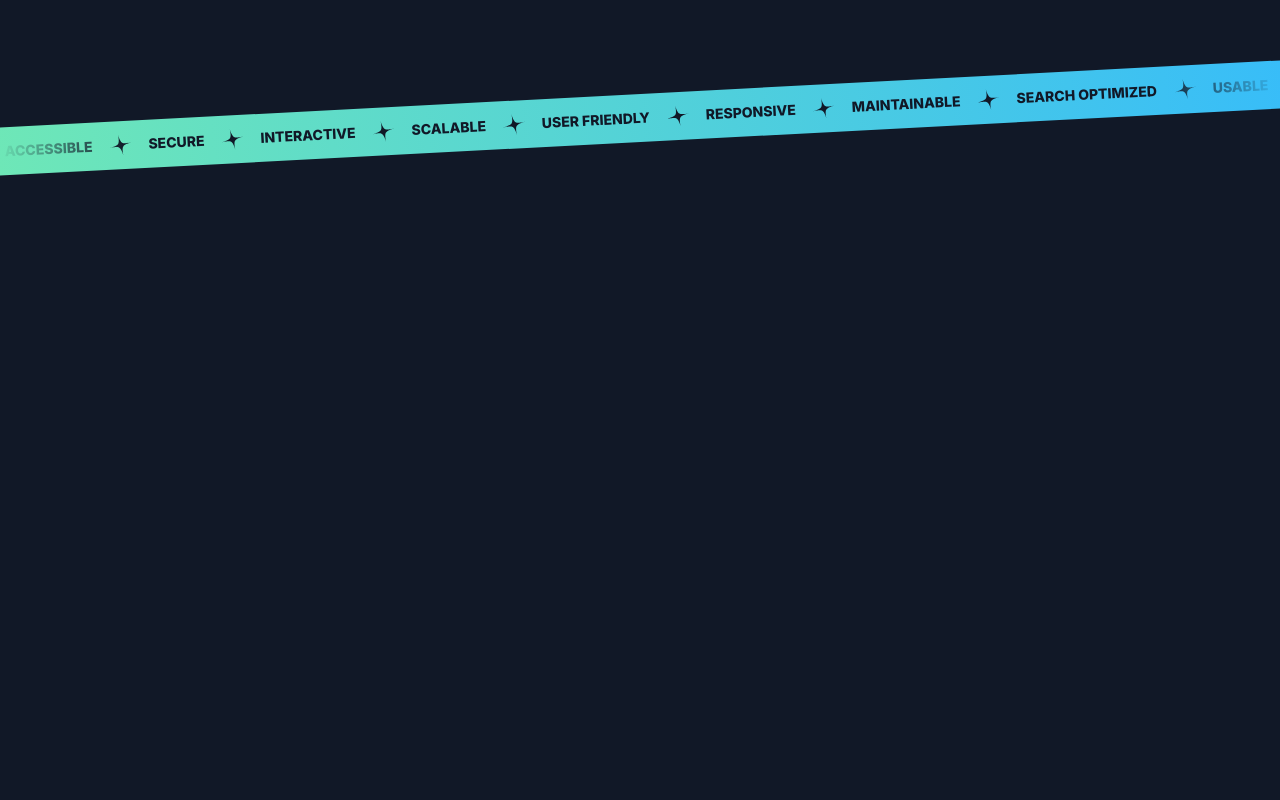
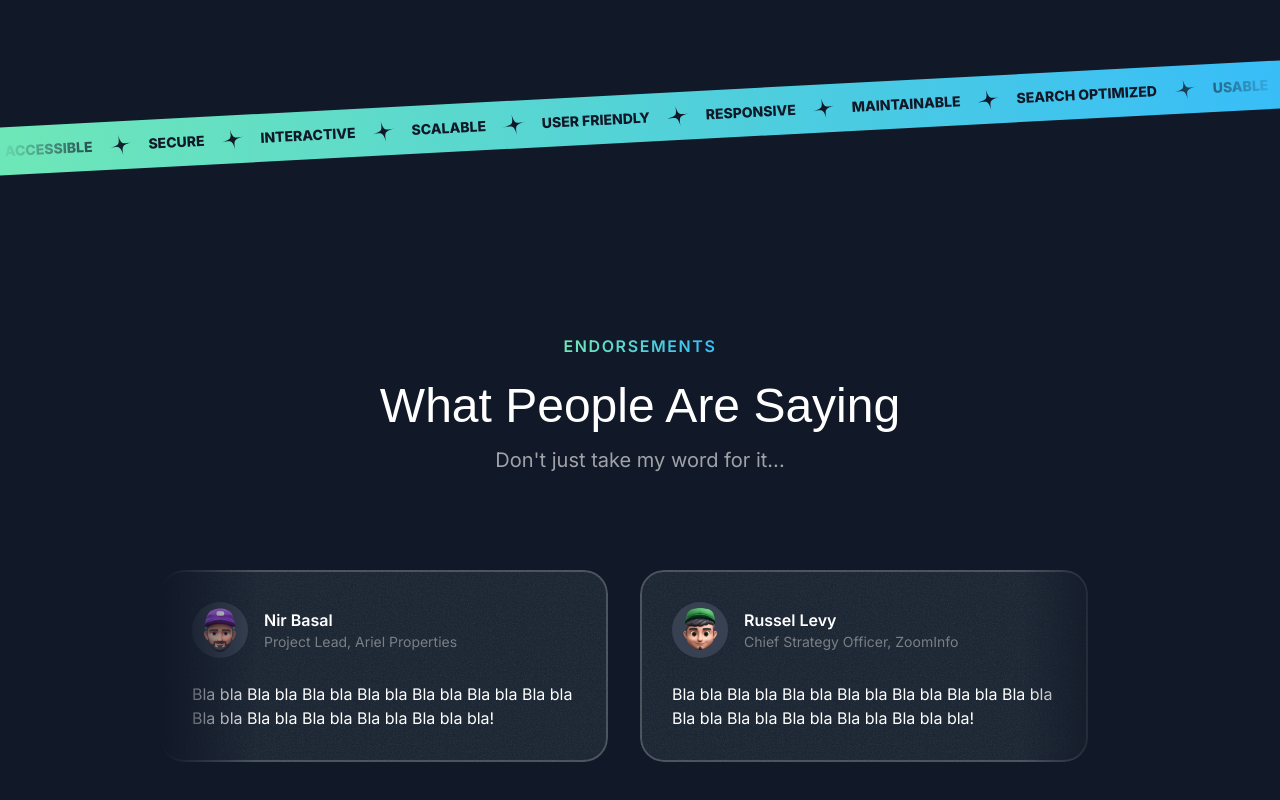
Before and after one commit to orrgorenn/ogoren-portfolio, a Next.js app: page / in a window 1280 px wide. Shown: the part 2152-2952 px from the top of the page. Before the commit the page ends 2390 px from the top, so only its background shows below. Built offline with nearby package versions, Linux system fonts and the light colour scheme; a web font is replaced by a local one.

Commit message:
add testimonials, make some components generic

```diff
--- a/src/app/page.tsx
+++ b/src/app/page.tsx
@@ -2,6 +2,7 @@
 import Hero from "@/sections/hero";
 import Projects from "@/sections/projects";
 import Tape from "@/sections/tape";
+import Testimonials from "@/sections/testimonials";
 
 export default function Home() {
   return (
@@ -10,6 +11,7 @@
       <Hero />
       <Projects />
       <Tape />
+      <Testimonials />
     </div>
   );
 }
--- /dev/null
+++ b/src/components/card.tsx
@@ -0,0 +1,23 @@
+import grainImage from "@/assets/images/grain.jpg";
+import { twMerge } from "tailwind-merge";
+import { PropsWithChildren } from "react";
+
+export default function Card({
+  className,
+  children,
+}: PropsWithChildren<{ className?: string }>) {
+  return (
+    <div
+      className={twMerge(
+        "relative z-0 overflow-hidden rounded-3xl bg-gray-800 p-6 after:pointer-events-none after:absolute after:inset-0 after:z-10 after:rounded-3xl after:outline after:outline-2 after:-outline-offset-2 after:outline-white/20 after:content-['']",
+        className
+      )}
+    >
+      <div
+        className="absolute inset-0 -z-10 opacity-5"
+        style={{ backgroundImage: `url(${grainImage.src})` }}
+      />
+      {children}
+    </div>
+  );
+}
--- /dev/null
+++ b/src/components/section-header.tsx
@@ -0,0 +1,27 @@
+type SectionHeaderProps = {
+  header: string;
+  title: string;
+  subtitle: string;
+};
+
+export default function SectionHeader({
+  header,
+  title,
+  subtitle,
+}: SectionHeaderProps) {
+  return (
+    <>
+      <div className="flex justify-center">
+        <p className="bg-gradient-to-r from-emerald-300 to-sky-400 bg-clip-text text-center font-semibold uppercase tracking-widest text-transparent">
+          {header}
+        </p>
+      </div>
+      <h2 className="mt-6 text-center font-serif text-3xl md:text-5xl">
+        {title}
+      </h2>
+      <p className="mx-auto mt-4 max-w-md text-center text-white/60 md:text-lg lg:text-xl">
+        {subtitle}
+      </p>
+    </>
+  );
+}
--- a/src/sections/projects.tsx
+++ b/src/sections/projects.tsx
@@ -4,6 +4,8 @@
 import CheckCircleIcon from "@/assets/icons/check-circle.svg";
 import ArrowUpRightIcon from "@/assets/icons/arrow-up-right.svg";
 import grainImage from "@/assets/images/grain.jpg";
+import SectionHeader from "@/components/section-header";
+import Card from "@/components/card";
 
 type PortfolioProject = {
   id: number;
@@ -50,27 +52,17 @@
   return (
     <section className="pb-16 lg:py-24">
       <div className="container">
-        <div className="flex justify-center">
-          <p className="bg-gradient-to-r from-emerald-300 to-sky-400 bg-clip-text text-center font-semibold uppercase tracking-widest text-transparent">
-            What have I done?
-          </p>
-        </div>
-        <h2 className="mt-6 text-center font-serif text-3xl md:text-5xl">
-          Work Experience
-        </h2>
-        <p className="mx-auto mt-4 max-w-md text-center text-white/60 md:text-lg lg:text-xl">
-          Text Text Text Text Text Text Text Text Text
-        </p>
+        <SectionHeader
+          header={"What have I done?"}
+          title={"Work Experience"}
+          subtitle={"Text Text Text Text Text Text Text Text Text"}
+        />
         <div className="mt-8 flex flex-col gap-20 md:mt-20">
           {portfolioProjects.map((project) => (
-            <div
-              key={project.title}
-              className="relative z-0 overflow-hidden rounded-3xl bg-gray-800 px-8 pt-8 after:pointer-events-none after:absolute after:inset-0 after:z-10 after:rounded-3xl after:outline after:outline-2 after:-outline-offset-2 after:outline-white/20 after:content-[''] md:px-10 md:pt-12 lg:px-20 lg:pt-16"
+            <Card
+              key={project.id}
+              className="px-8 pb-0 pt-8 md:px-10 md:pt-12 lg:px-20 lg:pt-16"
             >
-              <div
-                className="absolute inset-0 -z-10 opacity-5"
-                style={{ backgroundImage: `url(${grainImage.src})` }}
-              />
               <div className="lg:grid lg:grid-cols-2 lg:gap-16">
                 <div className="lg:pb-16">
                   <div className="inline-flex gap-2 bg-gradient-to-r from-emerald-300 to-sky-400 bg-clip-text text-sm font-bold uppercase tracking-widest text-transparent">
@@ -108,7 +100,7 @@
                   />
                 </div>
               </div>
-            </div>
+            </Card>
           ))}
         </div>
       </div>
--- a/src/sections/testimonials.tsx
+++ b/src/sections/testimonials.tsx
@@ -1,3 +1,70 @@
+import memojiAvatar1 from "@/assets/images/memoji-avatar-1.png";
+import memojiAvatar3 from "@/assets/images/memoji-avatar-3.png";
+import Image, { StaticImageData } from "next/image";
+import SectionHeader from "@/components/section-header";
+import Card from "@/components/card";
+
+type Testimonial = {
+  name: string;
+  position: string;
+  text: string;
+  avatar: StaticImageData;
+};
+
 export default function Testimonials() {
-  return <div>Testimonials Section</div>;
+  const testimonials: Testimonial[] = [
+    {
+      name: "Nir Basal",
+      position: "Project Lead, Ariel Properties",
+      text: "Bla bla Bla bla Bla bla Bla bla Bla bla Bla bla Bla bla Bla bla Bla bla Bla bla Bla bla Bla bla bla!",
+      avatar: memojiAvatar1,
+    },
+    {
+      name: "Russel Levy",
+      position: "Chief Strategy Officer, ZoomInfo",
+      text: "Bla bla Bla bla Bla bla Bla bla Bla bla Bla bla Bla bla Bla bla Bla bla Bla bla Bla bla Bla bla bla!",
+      avatar: memojiAvatar3,
+    },
+  ];
+
+  return (
+    <div className="py-16 lg:py-24">
+      <div className="container">
+        <SectionHeader
+          header={"Endorsements"}
+          title={"What People Are Saying"}
+          subtitle={"Don't just take my word for it..."}
+        />
+        <div className="mt-16 flex overflow-x-clip [mask-image:linear-gradient(to_right,transparent,black_10%,black_90%,transparent)] md:mt-24">
+          <div className="flex flex-none gap-8">
+            {testimonials.map((testimonial: Testimonial) => (
+              <Card
+                key={testimonial.name}
+                className="max-w-xs md:max-w-md md:p-8"
+              >
+                <div className="flex items-center gap-4">
+                  <div className="inline-flex size-14 flex-shrink-0 items-center justify-center rounded-full bg-gray-700">
+                    <Image
+                      src={testimonial.avatar}
+                      alt={`${testimonial.name}'s avatar`}
+                      className="max-h-full"
+                    />
+                  </div>
+                  <div>
+                    <div className="font-semibold">{testimonial.name}</div>
+                    <div className="text-sm text-white/40">
+                      {testimonial.position}
+                    </div>
+                  </div>
+                </div>
+                <p className="mt-4 text-sm md:mt-6 md:text-base">
+                  {testimonial.text}
+                </p>
+              </Card>
+            ))}
+          </div>
+        </div>
+      </div>
+    </div>
+  );
 }
--- a/tailwind.config.ts
+++ b/tailwind.config.ts
@@ -16,7 +16,7 @@
     container: {
       center: true,
       padding: {
-        DEFUALT: "1rem",
+        DEFAULT: "1rem",
         md: "2rem",
       },
     },
```
